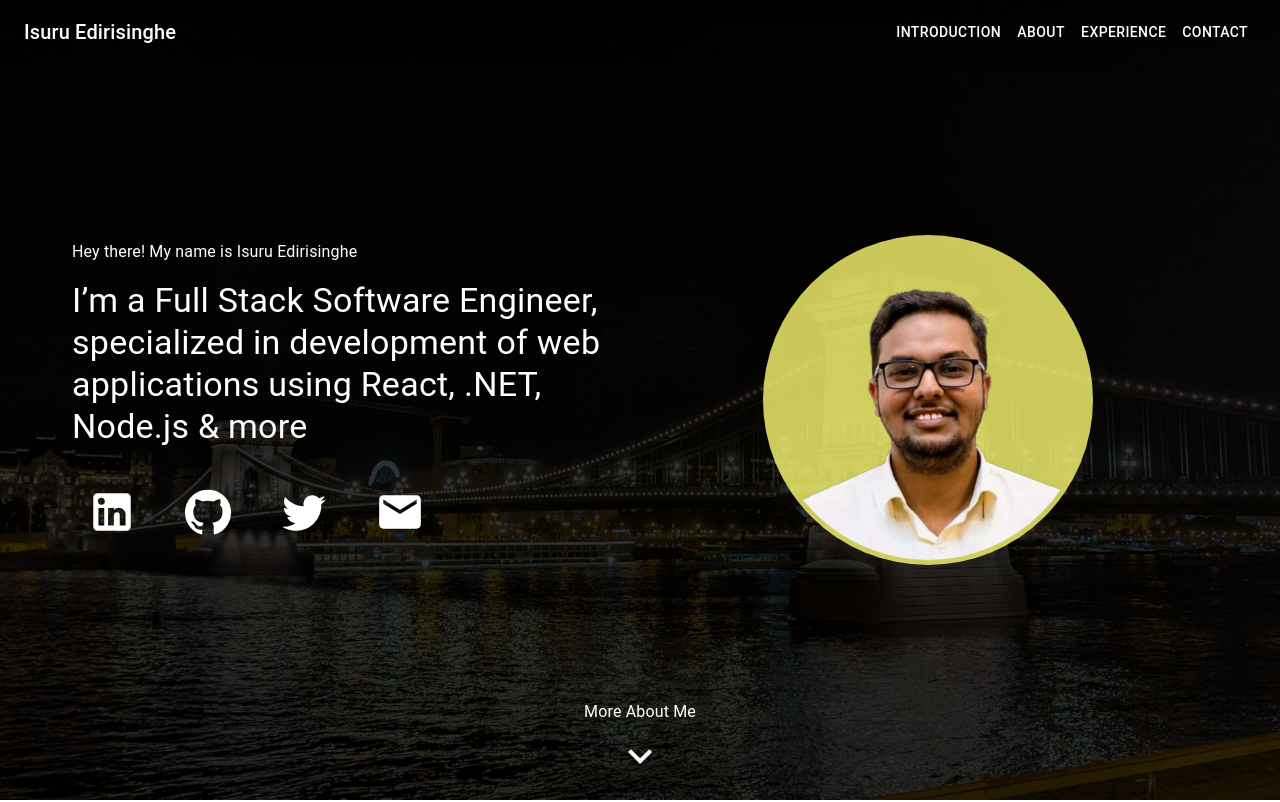
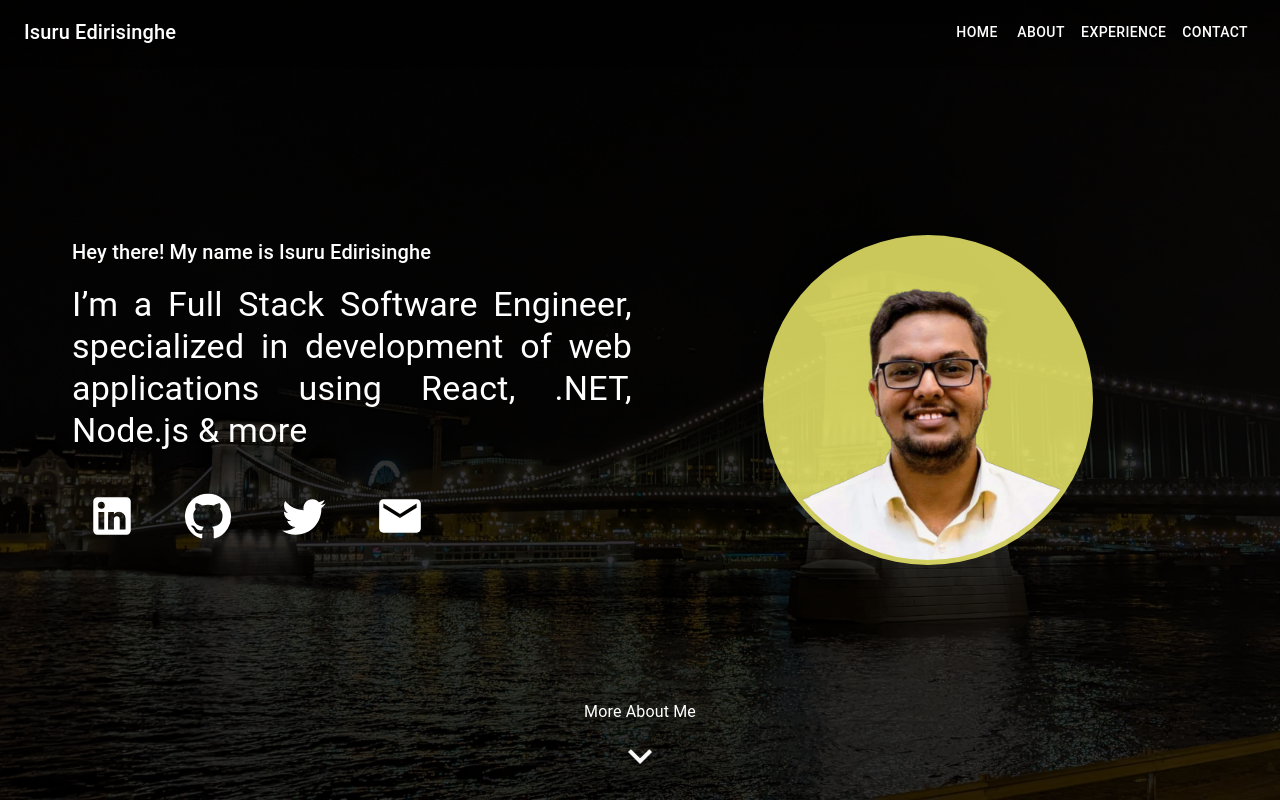
Before and after one commit to isuru117/portfolio, a React (Create React App) app: page / in a window 1280 px wide. Shown: the top 802 px of the page. Built offline with nearby package versions, Linux system fonts and the light colour scheme.

Commit message:
stylng fixes and navbar fix

```diff
--- a/src/App.tsx
+++ b/src/App.tsx
@@ -30,7 +30,7 @@ const App: React.FC = () => {
   return (
     <Router>
       <NavBar />
-      <Section id="introduction">
+      <Section id="home">
         <Home />
       </Section>
       <Section id="about">
--- a/src/components/Home/Home.tsx
+++ b/src/components/Home/Home.tsx
@@ -86,7 +86,7 @@ const Home: React.FC = () => {
                     <Box
                         component="img"
                         src={myImage}
-                        alt="Introduction"
+                        alt="Home"
                         sx={{
                             width: { xs: '35vh', md: '40vh' },
                             height: { xs: '35vh', md: '40vh' },
@@ -107,10 +107,10 @@ const Home: React.FC = () => {
                         alignItems: 'flex-start'
                     }}
                 >
-                    <Typography variant="body1" component="p" sx={{ textAlign: 'left', marginBottom: 2 }}>
+                    <Typography variant="h6" component="h6" sx={{ textAlign: 'left', marginBottom: 2 }}>
                         Hey there! My name is Isuru Edirisinghe
                     </Typography>
-                    <Typography variant="h4" component="h1" sx={{ textAlign: 'left' }}>
+                    <Typography variant="h4" component="h4" sx={{ textAlign: 'justify', textAlignLast: 'left' }}>
                         I’m a Full Stack Software Engineer, specialized in development of web applications using React, .NET, Node.js & more
                     </Typography>
                     <List sx={{ display: 'flex', justifyContent: 'flex-start', gap: 2, marginTop: 2 }}>
--- a/src/components/NavBar/NavBar.tsx
+++ b/src/components/NavBar/NavBar.tsx
@@ -55,8 +55,8 @@ const NavBar: React.FC = () => {
                 </Hidden>
                 {/* Regular Navigation Links for Desktop */}
                 <Hidden smDown>
-                    <Button color="inherit" component={ScrollLinkWrapper} onClick={() => scrollToSection('introduction')} to="introduction" >
-                        Introduction
+                    <Button color="inherit" component={ScrollLinkWrapper} onClick={() => scrollToSection('home')} to="home" >
+                        Home
                     </Button>
                     <Button color="inherit" component={ScrollLinkWrapper} onClick={() => scrollToSection('about')} to="about">
                         About
@@ -79,8 +79,8 @@ const NavBar: React.FC = () => {
             >
                 <div>
                     <List>
-                        <ListItemButton component={ScrollLinkWrapper} to="introduction" smooth duration={500} onClick={toggleDrawer(false)}>
-                            <ListItemText primary="Introduction" />
+                        <ListItemButton component={ScrollLinkWrapper} to="home" smooth duration={500} onClick={toggleDrawer(false)}>
+                            <ListItemText primary="Home" />
                         </ListItemButton>
                         <ListItemButton component={ScrollLinkWrapper} to="about" smooth duration={500} onClick={toggleDrawer(false)}>
                             <ListItemText primary="About" />
```
